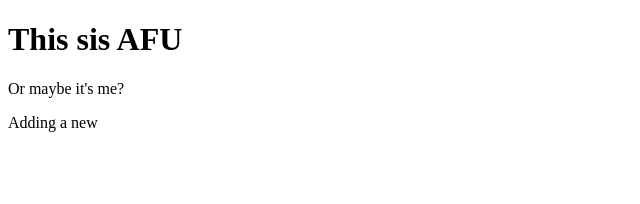
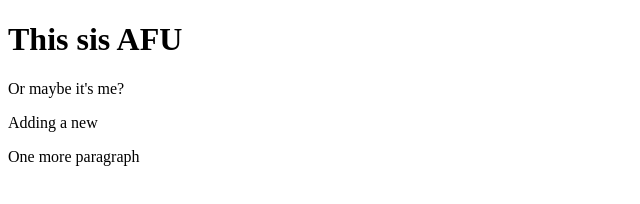
Before and after one commit to MarcGranier/HTML-CSS-Javascript, a plain HTML site: page index.html in a window 1280 px wide. Shown: the whole page, without its empty margins (0-640 px from the left). Drawn offline with Linux system fonts and the light colour scheme.

Commit message:
Third commit

```diff
--- a/index.html
+++ b/index.html
@@ -10,5 +10,6 @@
   <h1>This sis AFU</h1>
   <p>Or maybe it's me?</p>
   <p>Adding a new <paragraph>
+    <p>One more paragraph</p>
 </body>
 </html>
```
